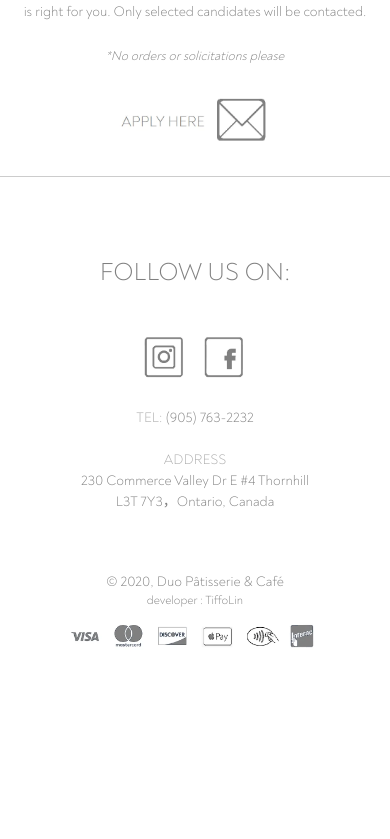
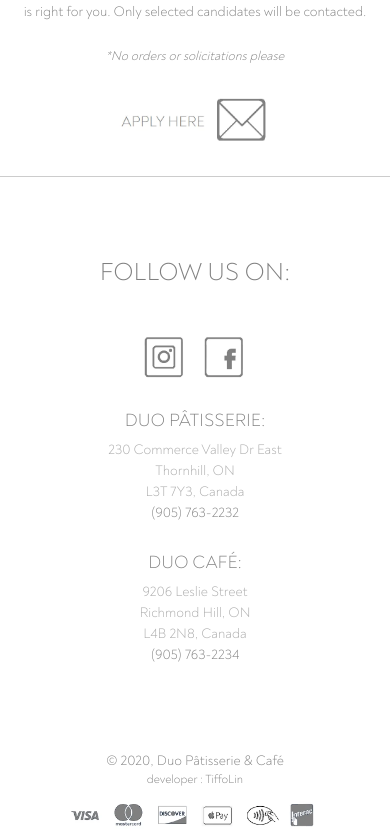
Before and after one commit to Tiffolin/duo, a React (Create React App) app: page / in a window 390 px wide. Shown: the part 2448-3287 px from the top of the page. Before the commit the page ends 3108 px from the top, so only its background shows below. Built offline with nearby package versions, Linux system fonts and the light colour scheme; a web font is replaced by a local one.

Commit message:
added address & phone number to footer

```diff
--- a/src/components/Footer/index.js
+++ b/src/components/Footer/index.js
@@ -24,7 +24,7 @@ function Footer() {
 
                         <p className="orderSub nosolicitations">*No orders or solicitations please</p>
                         <div id="email" className="justify-content-center">
-                            <a href="mailto:Info@duo-patisserie.com?cc=cjclgd@gmail.com&subject=Job%20Candidate:%20[position%20]&body=I'm%20interested%20in%20joining%20the%0A%0Aa)%20Front%20Team%20(Barista)%0A%0Ab)%20Back%20Team%20(Kitchen)%0A%0AI%20can%20work%20the%20following%20days:%0A%0AI%20can%20start%20on:%0A%0AThe%20best%20times%20to%20reach%20me%20are:%0A%0APlease%20briefly%20introduce%20yourself%20and%20attach%20your%20resume%0A%0AOnly%20selected%20candidates%20will%20be%20contacted%0A%0AThank%20you%20for%20your%20interested%20in%20Duo%20Patisserie%20&%20Cafe%0A%0A">
+                            <a href="mailto:Info@duo-patisserie.com?cc=cjclgd@gmail.com, duopatisserie230@gmail.com&subject=Job%20Candidate:%20[position%20]&body=I'm%20interested%20in%20joining%20the%0A%0Aa)%20Front%20Team%20(Barista)%0A%0Ab)%20Back%20Team%20(Kitchen)%0A%0AI%20can%20work%20the%20following%20days:%0A%0AI%20can%20start%20on:%0A%0AThe%20best%20times%20to%20reach%20me%20are:%0A%0APlease%20briefly%20introduce%20yourself%20and%20attach%20your%20resume%0A%0AOnly%20selected%20candidates%20will%20be%20contacted%0A%0AThank%20you%20for%20your%20interested%20in%20Duo%20Patisserie%20&%20Cafe%0A%0A">
                             <img src={email} className="emailImg img-fluid" alt="..."></img>
                             </a>
                         </div>
@@ -44,14 +44,28 @@ function Footer() {
                                 <span id="linkedIn"><img src={linkedIn} className="snsImg img-fluid" alt="..."></img></span>
                             </a> */}
                         </div>
+                    <Row>
 
-                        <div id="footerAddress">
-                        <p className="footerAddressSub">TEL: <a href="tel:+19057632232">(905) 763-2232</a> </p>
-                        <br></br>
-                            <p className="footerAddressSub">ADDRESS</p>
-                            <a href="https://goo.gl/maps/YhJ9RKqDEXbY6aJGA"><p className="footerAddressSub">230 Commerce Valley Dr E #4 Thornhill</p>
-                            <p className="footerAddressSub">L3T 7Y3，Ontario, Canada</p></a>
-                        </div>
+                        <Col lg={6}md={6} sm={12}>
+                            <div id="footerAddress">
+                            <p className="footerAddressTitle">DUO PÂTISSERIE:</p>
+                                <p className="footerAddressSub">230 Commerce Valley Dr East</p>
+                                <p className="footerAddressSub">Thornhill, ON</p>
+                                <p className="footerAddressSub">L3T 7Y3, Canada</p>
+                                <p><a href="tel:+19057632232">(905) 763-2232</a></p>
+                            </div>
+                        </Col>
+
+                        <Col lg={6}md={6} sm={12}>
+                            <div id="footerAddress">
+                                <p className="footerAddressTitle">DUO CAFÉ:</p>
+                                <p className="footerAddressSub">9206 Leslie Street</p>
+                                <p className="footerAddressSub">Richmond Hill, ON</p>
+                                <p className="footerAddressSub">L4B 2N8, Canada</p>
+                                <p><a href="tel:+19057632232">(905) 763-2234</a></p>
+                            </div>
+                        </Col>
+                    </Row>
                     </Col>
                     <Col lg={1}md={1} sm={0}></Col>
                     <Col lg={12}className="container-fluid">
--- a/src/components/style.css
+++ b/src/components/style.css
@@ -394,9 +394,21 @@ iframe{
     transform: scale(1.2);
 }
 #footerAddress{
+    padding-bottom:10px;
     color:darkgrey;
     font-size:14px;
     font-family:font1;
+}
+.footerAddressTitle{
+    margin-top:0;
+    margin-bottom:0;
+    color:grey;
+    text-align: center;
+    font-family: font1;
+    font-size: 18px;
+    padding-bottom:5px;
+    display:block;
+    width:100%;
 }
 .footerAddressSub{
     margin-top:0;
```
